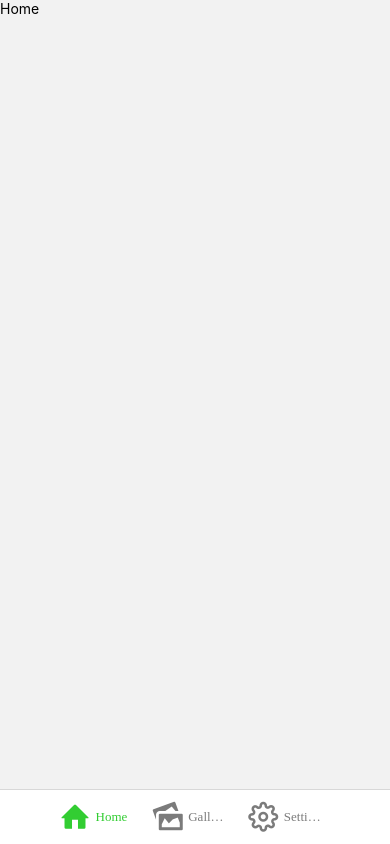
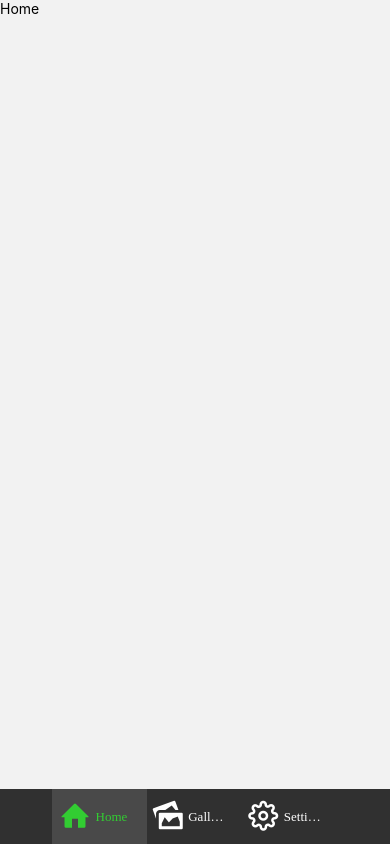
Before and after one commit to Aniruddha-Gade/Image_gallery__React_Native, a React Native app: screen / in a window 390 px wide. Built offline with nearby package versions, Linux system fonts and the light colour scheme; what react-native-device-info would draw is missing.

Commit message:
feat: update constant colors and style bototm tabs

```diff
--- a/src/assets/Color.ts
+++ b/src/assets/Color.ts
@@ -3,9 +3,9 @@ const Color = {
   // white_1: '#FFFFFFCC',
   // white_2: '#FAFAFA',
   black: '#000000',
-  // black_1: '#1E1E1E',
-  // black_2: '#15191E',
-  // black_3: '#0C0310',
+  black_1: '#494949',
+  black_2: '#303030',
+  black_3: '#000000',
   red: '#D32F2F',
   // red_1: '#EF0404',
   // red_2: '#C80000',
@@ -40,7 +40,6 @@ const Color = {
   // Charcoal: '#384352',
   primary: '#32CD32',
   Nero: '#1a1a1a',
-  black_2: '#1D1B20',
   thin_light_grey: '#EBEBEB',
 
   // blue
--- a/src/navigations/BottomTabs.tsx
+++ b/src/navigations/BottomTabs.tsx
@@ -1,7 +1,6 @@
 import { createBottomTabNavigator } from '@react-navigation/bottom-tabs';
 import React from 'react';
 import { View } from 'react-native';
-import MaterialIcons from 'react-native-vector-icons/MaterialIcons';
 import Entypo from 'react-native-vector-icons/Entypo';
 import Feather from 'react-native-vector-icons/Feather';
 import Home from '../screens/home/Home';
@@ -23,7 +22,6 @@ function TempScreens() {
         fontSize={isTablet ? 22 : 18}
         fontFamily={FONT_FAMILY.POPPINS_SEMIBOLD}
       />
-      {/* <StyledTextBold>Coming Soon.....</StyledTextBold> */}
     </View>
   );
 }
@@ -32,12 +30,11 @@ const Size = isTablet ? 30 : 25;
 
 const createTabIcon = (iconName: string) => {
   const TabIcon = function TabIconComponent({ color }: { color: string }) {
-    if(iconName === 'settings'){
-    return <Feather name={iconName} size={Size} color={color} />;
+    if (iconName === 'settings') {
+      return <Feather name={iconName} size={Size} color={color} />;
     }
 
     return <Entypo name={iconName} size={Size} color={color} />;
-
   };
   return TabIcon;
 };
@@ -52,15 +49,19 @@ function BottomTabs() {
           fontFamily: FONT_FAMILY.POPPINS_SEMIBOLD,
         },
         tabBarActiveTintColor: Color.primary,
-        tabBarInactiveTintColor: Color.grey,
+        tabBarInactiveTintColor: Color.white,
         tabBarStyle: {
-          minHeight: isTablet ? 55 : 55,
+          minHeight: 55,
           alignItems: 'center',
-          paddingHorizontal: isTablet ? 8 : 0,
+          backgroundColor: Color.black_2,
+          borderTopWidth: 0,
+          elevation: 0,
+          shadowOpacity: 0,
         },
         tabBarHideOnKeyboard: true,
         tabBarLabelPosition: isTablet ? 'beside-icon' : 'below-icon',
         tabBarShowLabel: true,
+        tabBarActiveBackgroundColor: Color.black_1,
       }}
     >
       <Tab.Screen
```
